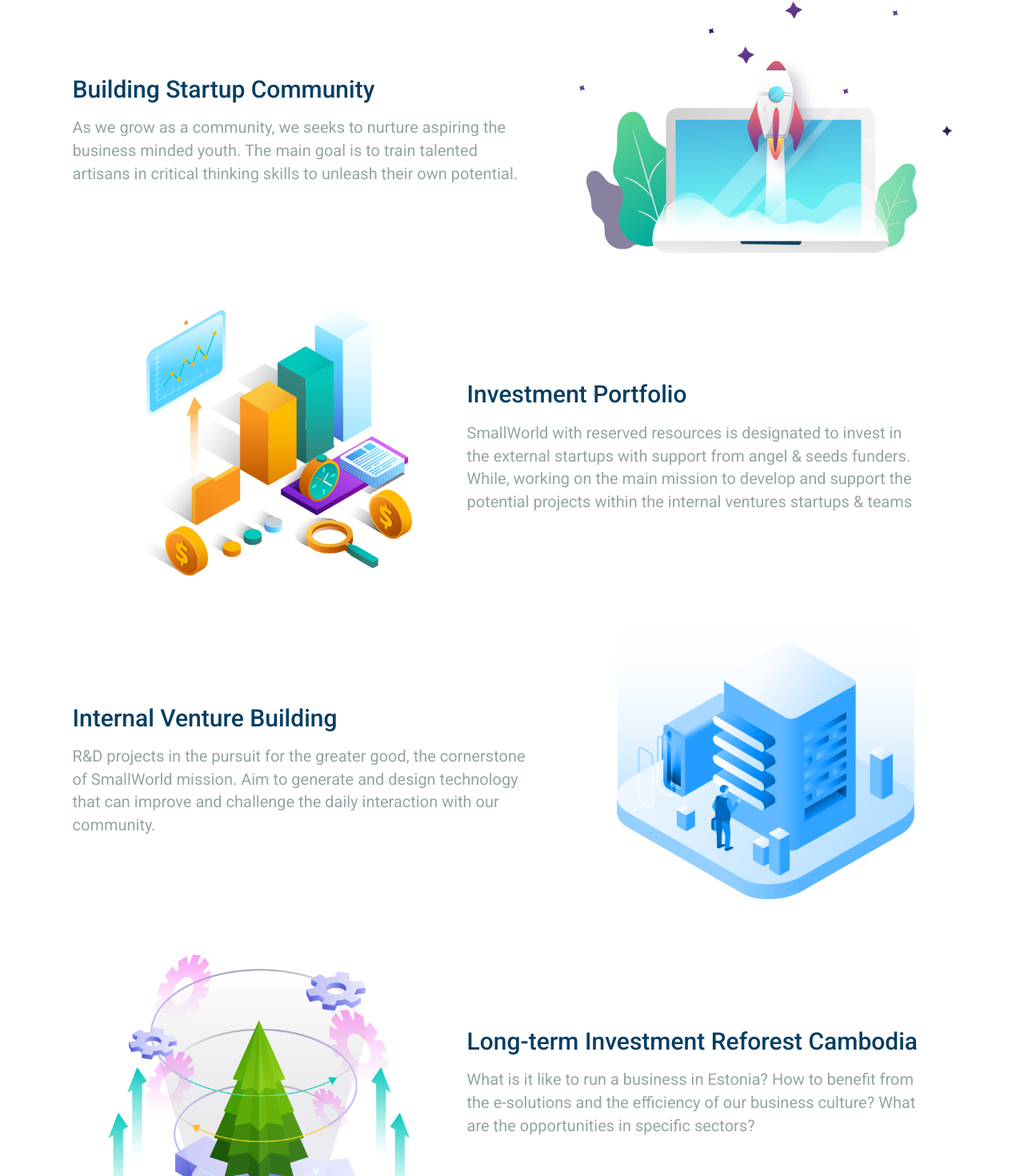
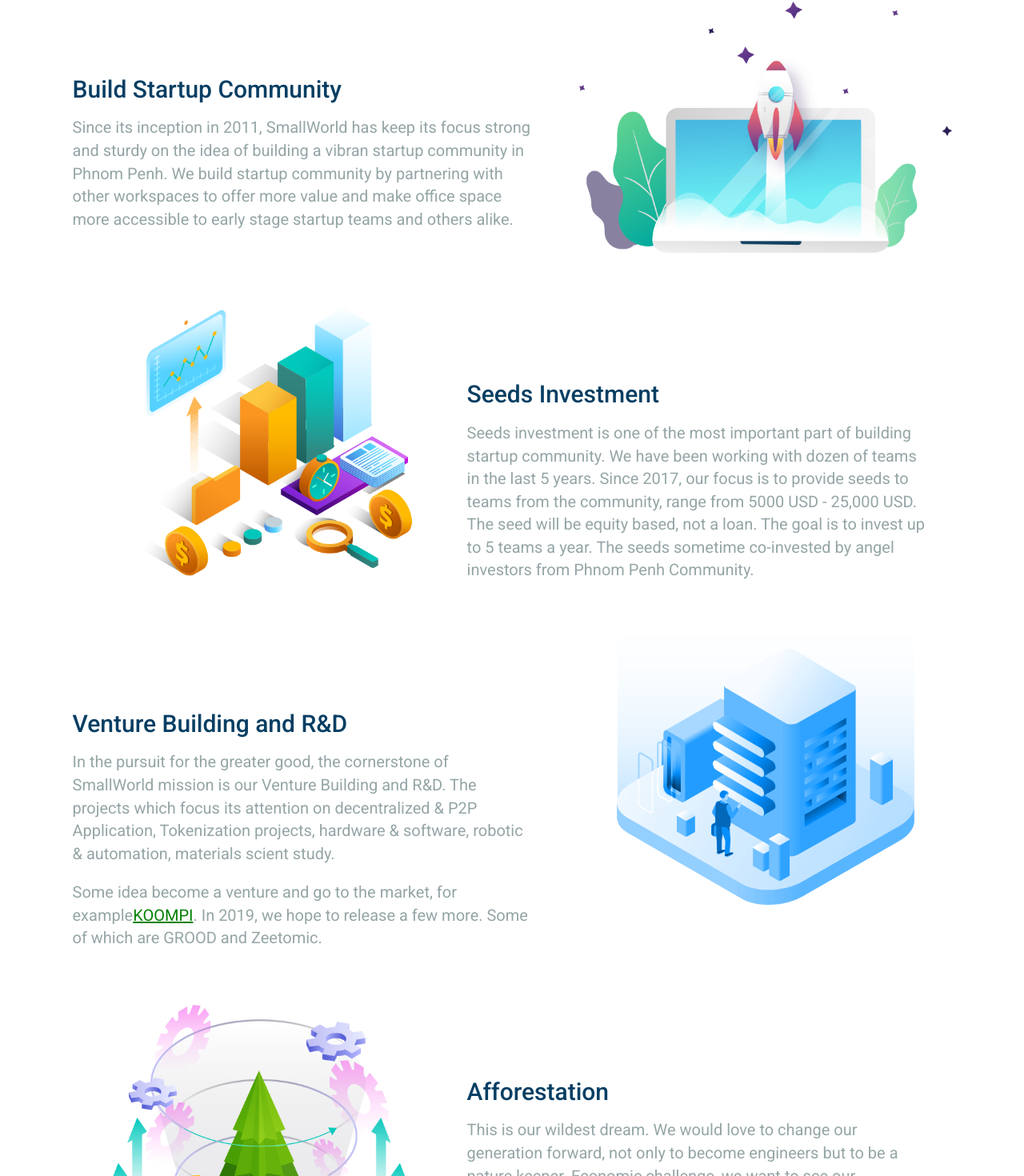
Before and after one commit to koompi/smallworld-react, a React (Create React App) app: page /what-we-can-do in a window 1280 px wide. Shown: the part 107-1577 px from the top of the page at 80% size. Built offline with nearby package versions, Linux system fonts and the light colour scheme.

Commit message:
semi final content edition

```diff
--- a/public/index.html
+++ b/public/index.html
@@ -26,7 +26,7 @@
     <title>SmallWorld Venture</title>
   </head>
   <body>
-    <noscript>You need to enable JavaScript to run this app.</noscript>
+    <noscript>SmallWorld Venture Webapp</noscript>
     <div id="root"></div>
   </body>
 </html>
--- a/src/components/about.jsx
+++ b/src/components/about.jsx
@@ -74,10 +74,12 @@ const AboutPage = () => {
             <center>
               <h1>Board Members</h1>
               <p>
-                During the past five years, smallworld has worked side-by-side
+                We are very honored and proud to have courageous and kind people
                 <br />
-                with emerging young business leaders, encouraging
+                to be our board of director
               </p>
+
+              <p> Rithy THUL CEO & Chairman, Ms. Chea Serey Independent Director, Mr. Lin Willson - Board Member, Mr. Sila Chy - Board Member, Mr. Sen Kang - Board Member  </p>
               <div className="ui stackable four column grid">
                 {Member.map(data => {
                   return (
@@ -99,12 +101,13 @@ const AboutPage = () => {
         <div className="investorfooter">
           <div className="ui container">
             <center>
-              <h1>Our Partners</h1>
+              <h1>Strategic  Partners</h1>
               <p>
-                During the past five years, smallworld has worked side-by-side
-                <br />
-                with emerging young business leaders, encouraging
+                We are also proud to have forward thinkers and leaders in their field <br />
+                as our strategic partners
               </p>
+
+              <p> Doers - Sabay - ISI Logo (3)</p>
               <div className="logome">
                 <div className="ui three column grid">
                   {Partner.map(data => {
--- a/src/components/contact.jsx
+++ b/src/components/contact.jsx
@@ -19,7 +19,7 @@ class Contact extends Component {
             <div className="ui container">
               <div className="ui stackable two column grid contact">
                 <div className="column marginInformation">
-                  <h2>Request e-Consulting</h2>
+                  <h2>Inquiries Request</h2>
                   <form className="ui form">
                     <div className="field">
                       <label>Name</label>
@@ -45,7 +45,7 @@ class Contact extends Component {
                   </form>
                 </div>
                 <div className="column marginInformation">
-                  <h2>Frequently Asked Questions</h2>
+                  <h2>FAQ</h2>
                   <h4>Hello World</h4>
                   <p>This is hello world from SAN Vuthy.</p>
                 </div>
@@ -60,19 +60,20 @@ class Contact extends Component {
                     <div className="column" />
                     <div className="column">
                       <div className="paddingsize">
-                        <h2>Fine Us</h2>
+                        <h2>Trigon Startup Village</h2>
                         <p>
-                          The Cambodia Investment Agency (EIA), a part of
-                          Enterprise Cambodia, is a goverment agency promoting
-                          foreign investments in Cambodia and assiting internal
-                          components in finding business opportunities in
-                          Cambodia
+                          We look forward to welcome you at any working hour.
+                          Though, most of the time there are someone at SmallWorld.
+                          There are several startups in the same building, so make sure
+                          you know who you are looking for. Otherwise, be prepare for
+                          a little adventure.
                         </p>
                         <p>
-                          What is it like to run a business in Estonia? How to
-                          benefit from the e-solutions and the efficiency of our
-                          business culture? What are the opportunities in
-                          specific sectors?
+                          Look at the map, between the street 600, 602, and 313!
+                          We have a crazy idea. Maybe not too crazy, but we plan
+                          to nurture to be a cozy little startup village, called TK Trigon.
+                          Want to help us make it happen? Come walk around and feel it yourself.
+
                         </p>
                       </div>
                     </div>
--- a/src/components/layouts/footer.jsx
+++ b/src/components/layouts/footer.jsx
@@ -31,7 +31,7 @@ const Footer = () => {
                     <div className="content ">Telegram</div>
                   </div>
                 </a>
-                <a href="https://www.facebook.com/smallworld.kh/">
+                <a href="https://www.facebook.com/smallworldventure/">
                   <div className="ui header footerIcon">
                     <img
                       className="ui image  footerIcon"
--- a/src/components/what-we-can-do.jsx
+++ b/src/components/what-we-can-do.jsx
@@ -12,16 +12,16 @@ const WhatWeCanDo = () => {
       <Navbar />
       <div>
         <div className="backAbout">
-          <div className="ui container">
+        <div className="ui container">
             <div className="ui stackable two column grid centerme">
               <div className="column nine wide">
                 <div className="descTitle1">
-                  <h1>Building Startup Community</h1>
+                  <h1>Build Startup Community</h1>
                   <p>
-                    As we grow as a community, we seeks to nurture aspiring the
-                    business minded youth. The main goal is to train talented
-                    artisans in critical thinking skills to unleash their own
-                    potential.
+                    Since its inception in 2011, SmallWorld has keep its focus strong and sturdy
+                    on the idea of building a vibran startup community in Phnom Penh. We build startup community
+                    by partnering with other workspaces to offer more value and make office space more accessible
+                    to early stage startup teams and others alike.
                   </p>
                 </div>
               </div>
@@ -48,26 +48,17 @@ const WhatWeCanDo = () => {
                     className="ui fluid image"
                   />
                 </div>
-                <div className="descTitle">
-                  <h1>Investment Portfolio </h1>
-                  <p>
-                    SmallWorld with reserved resources is designated to invest
-                    in the external startups with support from angel & seeds
-                    funders. While, working on the main mission to develop and
-                    support the potential projects within the internal ventures
-                    startups & teams
-                  </p>
-                </div>
               </div>
               <div className="column nine wide">
                 <div className="descTitle1">
-                  <h1>Investment Portfolio </h1>
+                  <h1>Seeds Investment</h1>
                   <p>
-                    SmallWorld with reserved resources is designated to invest
-                    in the external startups with support from angel & seeds
-                    funders. While, working on the main mission to develop and
-                    support the potential projects within the internal ventures
-                    startups & teams
+                  Seeds investment is one of the most important part of building startup community.
+                  We have been working with dozen of teams in the last 5 years. Since 2017,
+                  our focus is to provide seeds to teams from the community, range from 5000 USD - 25,000 USD.
+                  The seed will be equity based, not a loan. The goal is to invest up to 5 teams
+                  a year. The seeds sometime co-invested by angel investors from Phnom Penh Community.
+
                   </p>
                 </div>
                 <div className="mobileimg1">
@@ -86,12 +77,17 @@ const WhatWeCanDo = () => {
             <div className="ui stackable two column grid centerme">
               <div className="column nine wide">
                 <div className="descTitle1">
-                  <h1>Internal Venture Building</h1>
+                  <h1>Venture Building and R&D</h1>
                   <p>
-                    R&D projects in the pursuit for the greater good, the
-                    cornerstone of SmallWorld mission. Aim to generate and
-                    design technology that can improve and challenge the daily
-                    interaction with our community.
+                    In the pursuit for the greater good, the cornerstone of SmallWorld mission is
+                    our Venture Building and R&D. The projects which focus its attention on
+                    decentralized & P2P Application, Tokenization projects, hardware & software,
+                    robotic & automation, materials scient study.
+                  </p>
+                  <p>
+                    Some idea become a venture and go to the market, for example
+                    <a href="https://koompi.com/" target="_blank">KOOMPI</a>. In 2019,
+                    we hope to release a few more. Some of which are GROOD and Zeetomic.
                   </p>
                 </div>
               </div>
@@ -118,22 +114,25 @@ const WhatWeCanDo = () => {
                     className="ui fluid image"
                   />
                 </div>
-                <div className="descTitle">
-                  <h1>Long-term Investment Reforest Cambodia</h1>
-                  <p>
-                    What is it like to run a business in Estonia? How to benefit
-                    from the e-solutions and the efficiency of our business
-                    culture? What are the opportunities in specific sectors?
-                  </p>
-                </div>
               </div>
               <div className="column nine wide">
                 <div className="descTitle1">
-                  <h1>Long-term Investment Reforest Cambodia</h1>
+                  <h1>Afforestation</h1>
                   <p>
-                    What is it like to run a business in Estonia? How to benefit
-                    from the e-solutions and the efficiency of our business
-                    culture? What are the opportunities in specific sectors?
+                    This is our wildest dream. We would love to change our generation forward,
+                    not only to become engineers but to be a nature keeper. Economic challenge,
+                    we want to see our generation forward become trees planter to make money
+                    as oppose to the other way around. We want to start our development around
+                    and with nature - not against it.
+                  </p>
+                  <p>
+                    VitaminAir is one of the internal project that will take on this challenge
+                    very serously in the year to come.
+                  </p>
+                  <p>
+                    Part of the afforestation also, we hope we will start using renewale energy
+                    and newable material, so we can keep the earth clean and nice to live. Then,
+                    learn how to mine none-renewble - not from earth, if we must, but from space.
                   </p>
                 </div>
                 <div className="mobileimg1">
```
